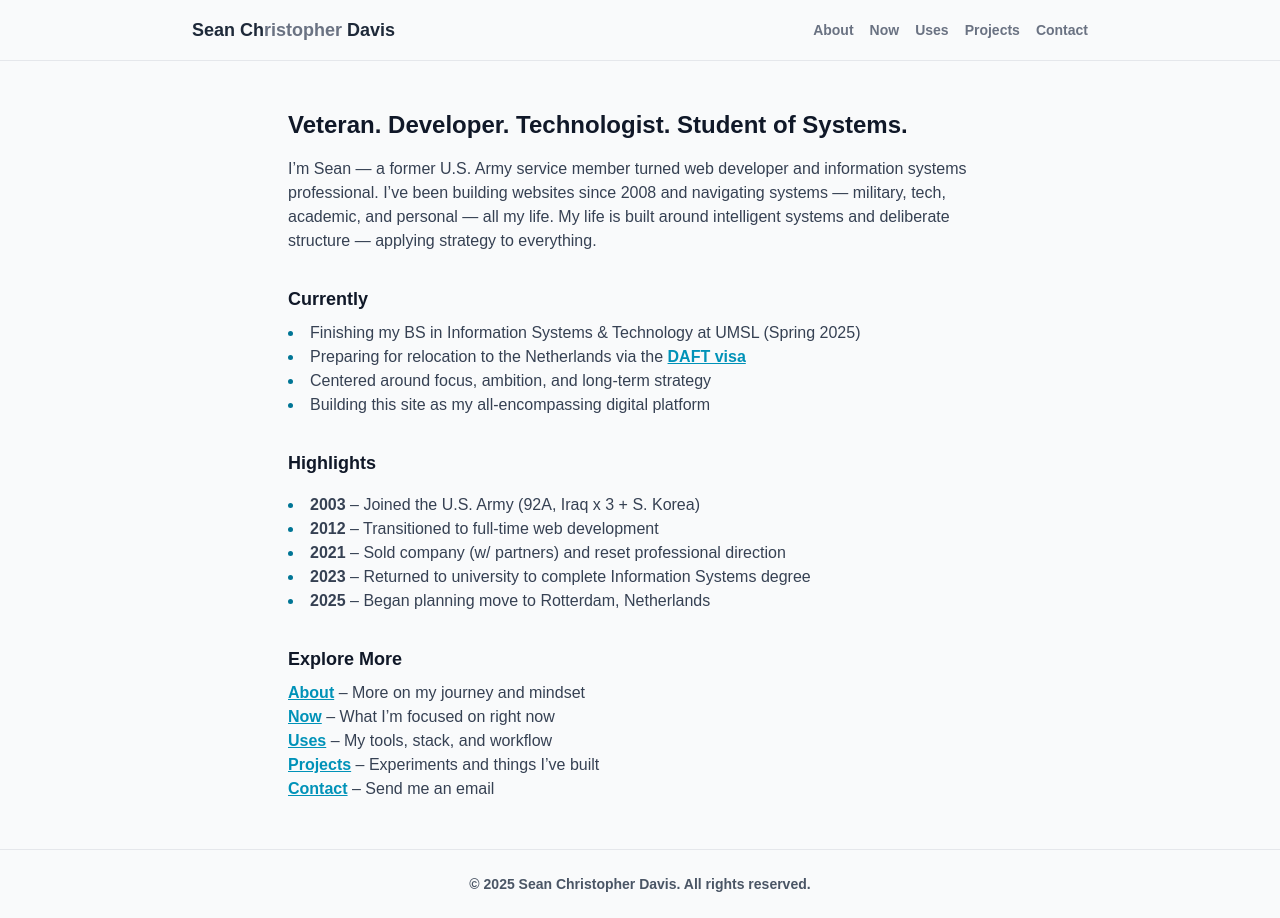
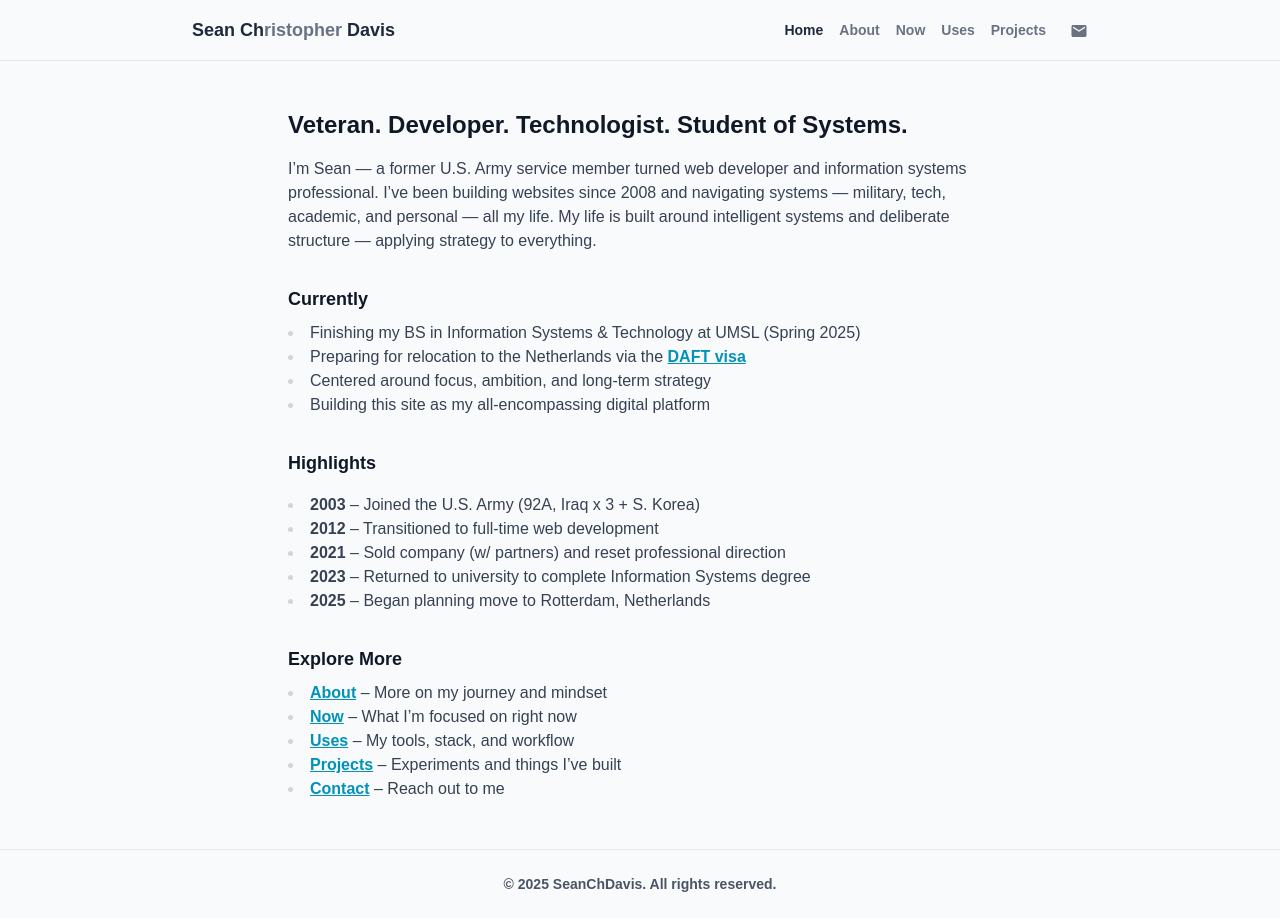
Before and after one commit to SeanChDavis/SeanChDavis, a React (Vite) app: page / in a window 1280 px wide. Built offline with nearby package versions, Linux system fonts and the light colour scheme; the HTML template or start-up script is replaced by a standard one.

Commit message:
design tweaks

```diff
--- a/package.json
+++ b/package.json
@@ -24,6 +24,7 @@
     "gray-matter": "^4.0.3",
     "react": "^19.1.0",
     "react-dom": "^19.1.0",
+    "react-icons": "^5.5.0",
     "react-markdown": "^10.1.0",
     "react-router-dom": "^7.4.1",
     "vite": "^6.2.3"
--- a/src/components/layout/Footer.jsx
+++ b/src/components/layout/Footer.jsx
@@ -1,9 +1,10 @@
 import React from "react";
+import { Link, NavLink } from "react-router-dom";
 
 const Footer = () => {
   return (
       <footer className="border-t border-gray-200 py-6 px-4 md:px-8 text-sm text-center text-gray-600 font-semibold">
-          &copy; {new Date().getFullYear()} Sean Christopher Davis. All rights reserved.
+          &copy; {new Date().getFullYear()} <Link to="/">SeanChDavis</Link>. All rights reserved.
       </footer>
   );
 }
--- a/src/components/layout/Header.jsx
+++ b/src/components/layout/Header.jsx
@@ -1,14 +1,21 @@
 import { Link, NavLink } from "react-router-dom";
 import React from "react";
+import { MdEmail } from "react-icons/md";
 
 const Header = () => {
+
+    const transitionClasses = "transition duration-300 ease-in-out hover:text-gray-800";
+
     return (
         <header className="w-full border-b border-gray-200 py-4 px-4 md:px-8">
             <div className="max-w-4xl mx-auto flex flex-col md:flex-row items-center justify-between">
                 <h1 className="text-lg font-semibold">
-                    <Link to="/" className="hover:text-gray-800">Sean <span>Ch<span className="text-gray-500">ristopher</span></span> Davis</Link>
+                    <Link to="/" className="hover:text-gray-800">Sean Ch<span className={`text-gray-500 ${transitionClasses}`}>ristopher</span> Davis</Link>
                 </h1>
                 <nav className="mt-2 md:mt-0 space-x-2 sm:space-x-4 text-sm text-gray-500 font-semibold">
+                    <NavLink to="/" className={({ isActive }) => isActive ? "text-gray-800" : "hover:text-gray-800"}>
+                        Home
+                    </NavLink>
                     <NavLink to="/about" className={({ isActive }) => isActive ? "text-gray-800" : "hover:text-gray-800"}>
                         About
                     </NavLink>
@@ -22,7 +29,7 @@ const Header = () => {
                         Projects
                     </NavLink>
                     <NavLink to="/contact" className={({ isActive }) => isActive ? "text-gray-800" : "hover:text-gray-800"}>
-                        Contact
+                        <MdEmail className="inline-block text-lg align-middle ms-2" />
                     </NavLink>
                 </nav>
             </div>
--- a/src/pages/Home.jsx
+++ b/src/pages/Home.jsx
@@ -12,7 +12,7 @@ export default function Home() {
 
             <section className="space-y-2">
                 <h2 className="text-lg font-bold text-gray-900">Currently</h2>
-                <ul className="list-disc list-inside marker:text-cyan-700">
+                <ul className="list-disc list-inside marker:text-gray-300">
                     <li>Finishing my BS in Information Systems & Technology at UMSL (Spring 2025)</li>
                     <li>Preparing for relocation to the Netherlands via the <a href="https://www.cardon.nl/blog/the-dutch-daft-visa-for-american-immigrants-in-5-steps" target="_blank" rel="noopener noreferrer" className="text-cyan-600 font-semibold underline hover:no-underline">DAFT visa</a></li>
                     <li>Centered around focus, ambition, and long-term strategy</li>
@@ -22,7 +22,7 @@ export default function Home() {
 
             <section className="space-y-4">
                 <h2 className="text-lg font-bold text-gray-900">Highlights</h2>
-                <ul className="list-disc list-inside marker:text-cyan-700">
+                <ul className="list-disc list-inside marker:text-gray-300">
                     <li><span className="font-bold">2003</span> – Joined the U.S. Army (92A, Iraq x 3 + S. Korea)</li>
                     <li><span className="font-bold">2012</span> – Transitioned to full-time web development</li>
                     <li><span className="font-bold">2021</span> – Sold company (w/ partners) and reset professional direction</li>
@@ -33,12 +33,12 @@ export default function Home() {
 
             <section className="space-y-2">
                 <h2 className="text-lg font-bold text-gray-900">Explore More</h2>
-                <ul className="list-none list-inside marker:text-cyan-700">
+                <ul className="list-disc list-inside marker:text-gray-300">
                     <li><Link to="/about" className="text-cyan-600 font-semibold underline hover:no-underline">About</Link> – More on my journey and mindset</li>
                     <li><Link to="/now" className="text-cyan-600 font-semibold underline hover:no-underline">Now</Link> – What I’m focused on right now</li>
                     <li><Link to="/uses" className="text-cyan-600 font-semibold underline hover:no-underline">Uses</Link> – My tools, stack, and workflow</li>
                     <li><Link to="/projects" className="text-cyan-600 font-semibold underline hover:no-underline">Projects</Link> – Experiments and things I’ve built</li>
-                    <li><Link to="/contact" className="text-cyan-600 font-semibold underline hover:no-underline">Contact</Link> – Send me an email</li>
+                    <li><Link to="/contact" className="text-cyan-600 font-semibold underline hover:no-underline">Contact</Link> – Reach out to me</li>
                 </ul>
             </section>
         </main>
--- a/src/pages/Uses.jsx
+++ b/src/pages/Uses.jsx
@@ -8,7 +8,7 @@ export default function Uses() {
             <div className="space-y-6">
                 <section>
                     <h2 className="text-lg font-bold text-gray-900 mb-1">Development</h2>
-                    <ul className="list-disc list-inside marker:text-cyan-700">
+                    <ul className="list-disc list-inside marker:text-gray-300">
                         <li>Code Editor: JetBrains IDEs (primary), VS Code (backup)</li>
                         <li>Stack: React, Vite, Tailwind, Firebase, Git</li>
                         <li>Browser: Chrome (DevTools), Firefox (secondary)</li>
@@ -19,7 +19,7 @@ export default function Uses() {
 
                 <section>
                     <h2 className="text-lg font-bold text-gray-900 mb-1">Productivity</h2>
-                    <ul className="list-disc list-inside marker:text-cyan-700">
+                    <ul className="list-disc list-inside marker:text-gray-300">
                         <li>Notes & Planning: <a href="https://obsidian.md/" className="text-cyan-700 font-semibold underline hover:no-underline">Obsidian</a>, OneDrive, Microsoft Office, pen + paper</li>
                         <li>Passwords: LastPass</li>
                         <li>Finances: Custom spreadsheets, manual tracking (may build an app for this)</li>
@@ -29,7 +29,7 @@ export default function Uses() {
 
                 <section>
                     <h2 className="text-lg font-bold text-gray-900 mb-1">Hardware</h2>
-                    <ul className="list-disc list-inside marker:text-cyan-700">
+                    <ul className="list-disc list-inside marker:text-gray-300">
                         <li>Laptop: Dell XPS, 32GB Ram, Windows 11 Pro</li>
                         <li>Phone: Samsung Galaxy 23 Ultra</li>
                         <li>Tablet: Galaxy Tab Ultra</li>
@@ -39,7 +39,7 @@ export default function Uses() {
 
                 <section>
                     <h2 className="text-lg font-bold text-gray-900 mb-1">Lifestyle & Systems</h2>
-                    <ul className="list-disc list-inside marker:text-cyan-700">
+                    <ul className="list-disc list-inside marker:text-gray-300">
                         <li>Cloud: <a href="https://obsidian.md/" className="text-cyan-700 font-semibold underline hover:no-underline">Obsidian</a>, OneDrive + Google Drive (backup only)</li>
                         <li>Email: Gmail (primary: seanchdavis@gmail.com)</li>
                         <li>Domains: NameCheap</li>
```
Also changed, not shown: 1 other file (tests, documents, lock files or other folders).
